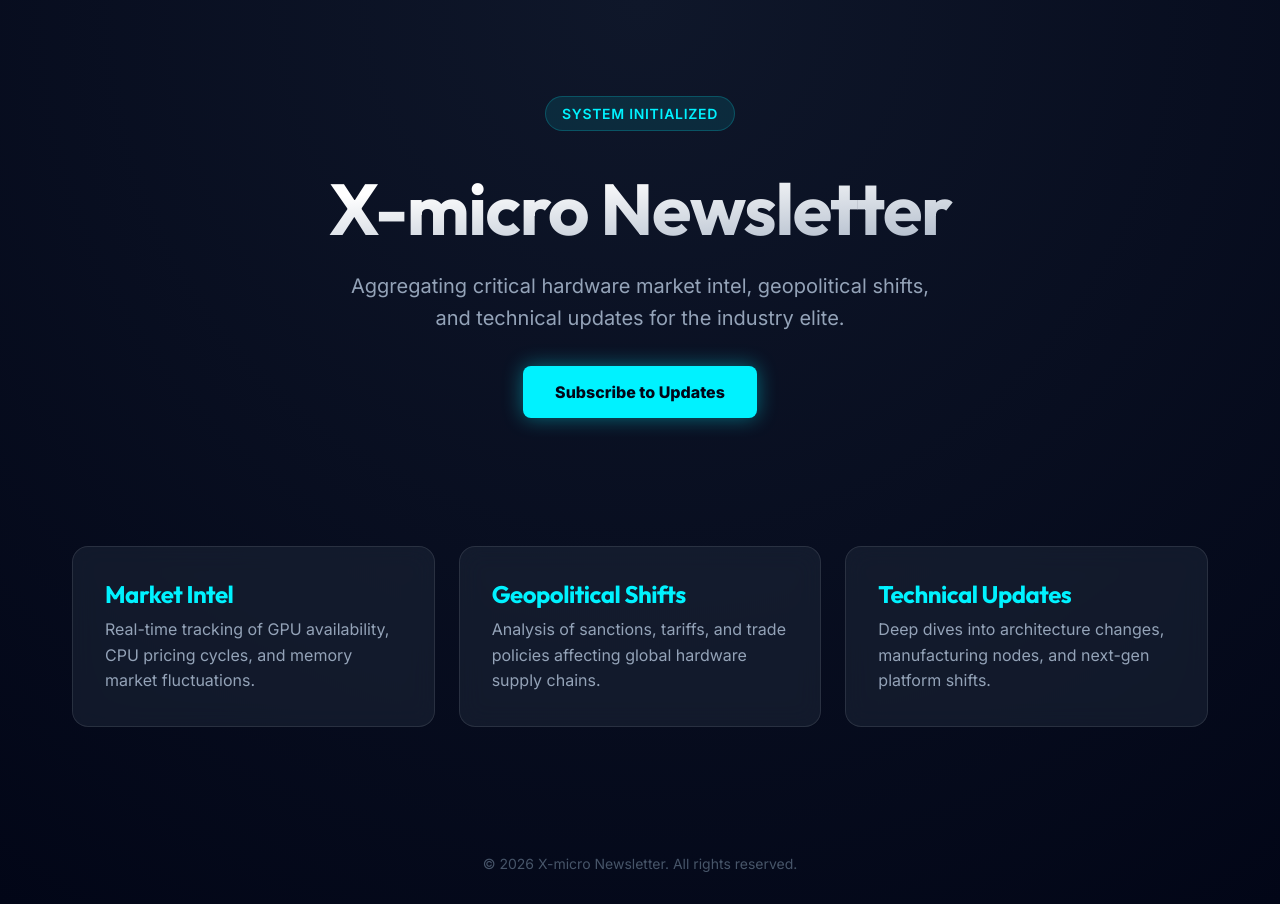
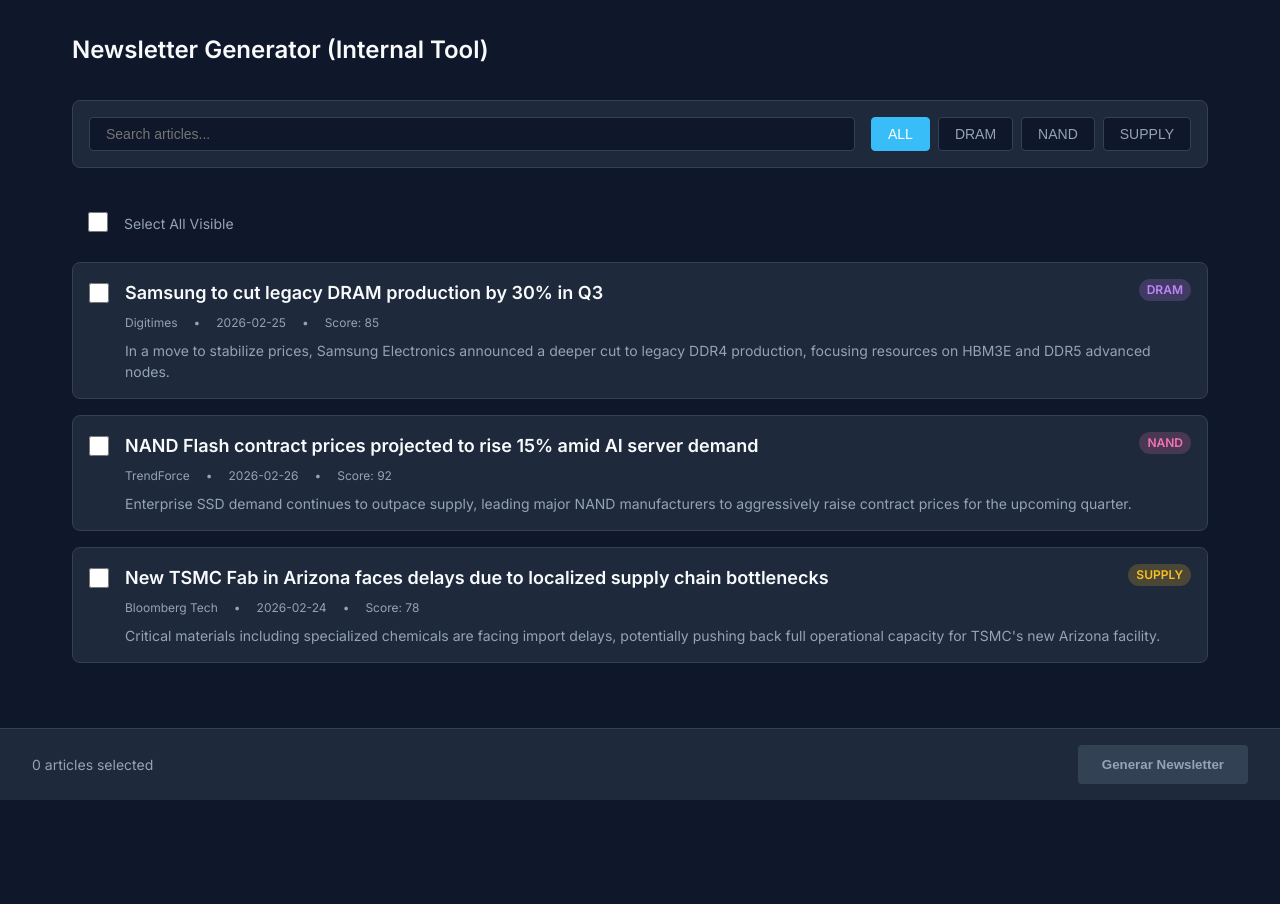
Before and after one commit to antaruii122/-xmicro-newsletter, a Next.js app: page / in a window 1280 px wide. After the commit the page ends 800 px from the top, so only its background shows below. Built offline with nearby package versions, Linux system fonts and the light colour scheme.

Commit message:
Refactor UI to internal dashboard matching n8n schema

```diff
--- a/app/globals.css
+++ b/app/globals.css
@@ -1,146 +1,236 @@
 :root {
-    --primary: #00f2ff;
-    --primary-glow: rgba(0, 242, 255, 0.3);
-    --background: #020617;
-    --foreground: #f8fafc;
-    --card-bg: rgba(30, 41, 59, 0.5);
-    --accent: #3b82f6;
-    --glass: rgba(15, 23, 42, 0.8);
+    --background: #0f172a;
+    --surface: #1e293b;
+    --surface-hover: #334155;
+    --border: #334155;
+    --text-primary: #f8fafc;
+    --text-secondary: #94a3b8;
+    --accent: #38bdf8;
+    --accent-hover: #0ea5e9;
+    --success: #22c55e;
+    --dram: #c084fc;
+    --nand: #f472b6;
+    --supply: #fbbf24;
 }
 
 * {
     box-sizing: border-box;
+    margin: 0;
     padding: 0;
-    margin: 0;
-}
-
-html,
-body {
-    max-width: 100vw;
-    overflow-x: hidden;
-    background-color: var(--background);
-    color: var(--foreground);
-    font-family: 'Inter', sans-serif;
 }
 
 body {
-    min-height: 100vh;
-    display: flex;
-    flex-direction: column;
-    background: radial-gradient(circle at 50% 0%, #0f172a 0%, #020617 100%);
+    background-color: var(--background);
+    color: var(--text-primary);
+    font-family: 'Inter', system-ui, sans-serif;
+    line-height: 1.5;
+    padding-bottom: 80px;
+    /* Space for bottom action bar */
 }
 
-h1,
-h2,
-h3 {
-    font-family: 'Outfit', sans-serif;
-    letter-spacing: -0.02em;
-}
-
-.container {
+.dashboard-container {
     max-width: 1200px;
     margin: 0 auto;
     padding: 2rem;
-    width: 100%;
 }
 
-header {
-    padding: 4rem 0;
-    text-align: center;
-    position: relative;
+.header {
+    margin-bottom: 2rem;
 }
 
-header::after {
-    content: '';
-    position: absolute;
-    top: 50%;
-    left: 50%;
-    transform: translate(-50%, -50%);
-    width: 200px;
-    height: 200px;
-    background: var(--primary-glow);
-    filter: blur(80px);
-    z-index: -1;
-}
-
-.hero-title {
-    font-size: 4.5rem;
-    font-weight: 800;
-    background: linear-gradient(to bottom right, #fff 30%, #94a3b8);
-    -webkit-background-clip: text;
-    background-clip: text;
-    -webkit-text-fill-color: transparent;
+.header h1 {
+    font-size: 1.5rem;
+    font-weight: 600;
     margin-bottom: 1rem;
 }
 
-.hero-subtitle {
-    font-size: 1.25rem;
-    color: #94a3b8;
-    max-width: 600px;
-    margin: 0 auto 2rem;
-    line-height: 1.6;
+.controls {
+    display: flex;
+    gap: 1rem;
+    align-items: center;
+    background: var(--surface);
+    padding: 1rem;
+    border-radius: 0.5rem;
+    border: 1px solid var(--border);
+    position: sticky;
+    top: 1rem;
+    z-index: 10;
 }
 
-.badge {
-    display: inline-block;
+.search-input {
+    flex: 1;
+    background: var(--background);
+    border: 1px solid var(--border);
+    color: var(--text-primary);
     padding: 0.5rem 1rem;
-    border-radius: 9999px;
-    background: rgba(0, 242, 255, 0.1);
-    border: 1px solid rgba(0, 242, 255, 0.2);
-    color: var(--primary);
-    font-weight: 600;
+    border-radius: 0.25rem;
     font-size: 0.875rem;
-    margin-bottom: 2rem;
-    text-transform: uppercase;
-    letter-spacing: 0.05em;
+    outline: none;
 }
 
-.status-grid {
-    display: grid;
-    grid-template-columns: repeat(auto-fit, minmax(280px, 1fr));
-    gap: 1.5rem;
-    margin-top: 4rem;
+.search-input:focus {
+    border-color: var(--accent);
 }
 
-.card {
-    background: var(--card-bg);
-    border: 1px solid rgba(255, 255, 255, 0.1);
-    padding: 2rem;
-    border-radius: 1rem;
-    backdrop-filter: blur(12px);
-    transition: all 0.3s ease;
+.filter-group {
+    display: flex;
+    gap: 0.5rem;
 }
 
-.card:hover {
-    border-color: var(--primary);
-    transform: translateY(-4px);
-    box-shadow: 0 10px 30px -10px rgba(0, 242, 255, 0.2);
+.filter-btn {
+    background: var(--background);
+    border: 1px solid var(--border);
+    color: var(--text-secondary);
+    padding: 0.5rem 1rem;
+    border-radius: 0.25rem;
+    font-size: 0.875rem;
+    cursor: pointer;
+    font-weight: 500;
+    transition: all 0.2s;
 }
 
-.card h3 {
-    color: var(--primary);
-    margin-bottom: 0.5rem;
-    font-size: 1.5rem;
+.filter-btn:hover {
+    background: var(--surface-hover);
+    color: var(--text-primary);
 }
 
-.card p {
-    color: #94a3b8;
-    line-height: 1.6;
+.filter-btn.active {
+    background: var(--accent);
+    color: #fff;
+    border-color: var(--accent);
 }
 
-.cta-button {
-    background: var(--primary);
-    color: #020617;
-    padding: 1rem 2rem;
-    border-radius: 0.5rem;
-    font-weight: 700;
-    text-decoration: none;
-    display: inline-block;
-    transition: transform 0.2s ease, box-shadow 0.2s ease;
-    box-shadow: 0 0 20px rgba(0, 242, 255, 0.4);
+.article-list {
+    display: flex;
+    flex-direction: column;
+    gap: 1rem;
+    margin-top: 2rem;
 }
 
-.cta-button:hover {
-    transform: scale(1.05);
-    box-shadow: 0 0 30px rgba(0, 242, 255, 0.6);
+.article-card {
+    display: flex;
+    gap: 1rem;
+    background: var(--surface);
+    border: 1px solid var(--border);
+    padding: 1rem;
+    border-radius: 0.5rem;
+    transition: border-color 0.2s;
 }
+
+.article-card:hover {
+    border-color: var(--accent);
+}
+
+.article-card.selected {
+    border-color: var(--success);
+    background: rgba(34, 197, 94, 0.05);
+}
+
+.checkbox-container {
+    padding-top: 0.25rem;
+}
+
+.custom-checkbox {
+    width: 1.25rem;
+    height: 1.25rem;
+    cursor: pointer;
+    accent-color: var(--success);
+}
+
+.article-content {
+    flex: 1;
+}
+
+.article-header {
+    display: flex;
+    justify-content: space-between;
+    align-items: flex-start;
+    margin-bottom: 0.5rem;
+}
+
+.article-title {
+    font-size: 1.125rem;
+    font-weight: 600;
+    color: var(--text-primary);
+    text-decoration: none;
+}
+
+.article-title:hover {
+    color: var(--accent);
+}
+
+.article-meta {
+    display: flex;
+    gap: 1rem;
+    font-size: 0.75rem;
+    color: var(--text-secondary);
+    margin-bottom: 0.5rem;
+}
+
+.tag {
+    padding: 0.125rem 0.5rem;
+    border-radius: 9999px;
+    font-size: 0.75rem;
+    font-weight: 600;
+    text-transform: uppercase;
+}
+
+.tag.DRAM {
+    background: rgba(192, 132, 252, 0.2);
+    color: var(--dram);
+}
+
+.tag.NAND {
+    background: rgba(244, 114, 182, 0.2);
+    color: var(--nand);
+}
+
+.tag.SUPPLY {
+    background: rgba(251, 191, 36, 0.2);
+    color: var(--supply);
+}
+
+.article-summary {
+    font-size: 0.875rem;
+    color: var(--text-secondary);
+}
+
+.action-bar {
+    position: fixed;
+    bottom: 0;
+    left: 0;
+    right: 0;
+    background: var(--surface);
+    border-top: 1px solid var(--border);
+    padding: 1rem 2rem;
+    display: flex;
+    justify-content: space-between;
+    align-items: center;
+    z-index: 20;
+}
+
+.selection-info {
+    font-size: 0.875rem;
+    color: var(--text-secondary);
+}
+
+.generate-btn {
+    background: var(--success);
+    color: #fff;
+    border: none;
+    padding: 0.75rem 1.5rem;
+    border-radius: 0.25rem;
+    font-weight: 600;
+    cursor: pointer;
+    transition: opacity 0.2s;
+}
+
+.generate-btn:hover:not(:disabled) {
+    opacity: 0.9;
+}
+
+.generate-btn:disabled {
+    background: var(--surface-hover);
+    color: var(--text-secondary);
+    cursor: not-allowed;
+}
--- a/app/page.tsx
+++ b/app/page.tsx
@@ -1,33 +1,203 @@
-export default function HomePage() {
+"use client";
+
+import { useState } from "react";
+
+// The exact structure matching n8n output
+interface Article {
+    id: string;
+    headline: string;
+    summary: string;
+    url: string;
+    source: string;
+    category: "DRAM" | "NAND" | "SUPPLY";
+    published_date: string;
+    score: number;
+}
+
+// Mock Data matching n8n schema
+const MOCK_ARTICLES: Article[] = [
+    {
+        id: "art-001",
+        headline: "Samsung to cut legacy DRAM production by 30% in Q3",
+        summary: "In a move to stabilize prices, Samsung Electronics announced a deeper cut to legacy DDR4 production, focusing resources on HBM3E and DDR5 advanced nodes.",
+        url: "https://example.com/samsung-dram-cut",
+        source: "Digitimes",
+        category: "DRAM",
+        published_date: "2026-02-25",
+        score: 85
+    },
+    {
+        id: "art-002",
+        headline: "NAND Flash contract prices projected to rise 15% amid AI server demand",
+        summary: "Enterprise SSD demand continues to outpace supply, leading major NAND manufacturers to aggressively raise contract prices for the upcoming quarter.",
+        url: "https://example.com/nand-price-hike",
+        source: "TrendForce",
+        category: "NAND",
+        published_date: "2026-02-26",
+        score: 92
+    },
+    {
+        id: "art-003",
+        headline: "New TSMC Fab in Arizona faces delays due to localized supply chain bottlenecks",
+        summary: "Critical materials including specialized chemicals are facing import delays, potentially pushing back full operational capacity for TSMC's new Arizona facility.",
+        url: "https://example.com/tsmc-az-delay",
+        source: "Bloomberg Tech",
+        category: "SUPPLY",
+        published_date: "2026-02-24",
+        score: 78
+    }
+];
+
+type FilterType = "ALL" | "DRAM" | "NAND" | "SUPPLY";
+
+export default function InternalDashboard() {
+    const [searchQuery, setSearchQuery] = useState("");
+    const [activeFilter, setActiveFilter] = useState<FilterType>("ALL");
+    const [selectedIds, setSelectedIds] = useState<Set<string>>(new Set());
+
+    // Filter logic
+    const filteredArticles = MOCK_ARTICLES.filter((article) => {
+        const matchesFilter = activeFilter === "ALL" || article.category === activeFilter;
+        const matchesSearch =
+            article.headline.toLowerCase().includes(searchQuery.toLowerCase()) ||
+            article.summary.toLowerCase().includes(searchQuery.toLowerCase());
+        return matchesFilter && matchesSearch;
+    });
+
+    // Toggle single selection
+    const toggleSelection = (id: string) => {
+        const next = new Set(selectedIds);
+        if (next.has(id)) {
+            next.delete(id);
+        } else {
+            next.add(id);
+        }
+        setSelectedIds(next);
+    };
+
+    // Toggle all visible logic
+    const toggleAllVisible = () => {
+        if (filteredArticles.length === 0) return;
+
+        // If all visible are selected, deselect them. Otherwise, select all visible.
+        const allVisibleSelected = filteredArticles.every(a => selectedIds.has(a.id));
+
+        if (allVisibleSelected) {
+            // Remove visible ones from selection
+            const next = new Set(selectedIds);
+            filteredArticles.forEach(a => next.delete(a.id));
+            setSelectedIds(next);
+        } else {
+            // Add all visible to selection
+            const next = new Set(selectedIds);
+            filteredArticles.forEach(a => next.add(a.id));
+            setSelectedIds(next);
+        }
+    };
+
+    const handleGenerate = () => {
+        const selectedArticles = MOCK_ARTICLES.filter(a => selectedIds.has(a.id));
+        console.log("Generating newsletter with:", selectedArticles);
+        alert(`Newsletter Generation Triggered for ${selectedIds.size} articles. Check console.`);
+    };
+
     return (
-        <main className="container">
-            <header>
-                <div className="badge">System Initialized</div>
-                <h1 className="hero-title">X-micro Newsletter</h1>
-                <p className="hero-subtitle">
-                    Aggregating critical hardware market intel, geopolitical shifts, and technical updates for the industry elite.
-                </p>
-                <a href="#" className="cta-button">Subscribe to Updates</a>
+        <div className="dashboard-container">
+            <header className="header">
+                <h1>Newsletter Generator (Internal Tool)</h1>
             </header>
 
-            <section className="status-grid">
-                <div className="card">
-                    <h3>Market Intel</h3>
-                    <p>Real-time tracking of GPU availability, CPU pricing cycles, and memory market fluctuations.</p>
+            <div className="controls">
+                <input
+                    type="text"
+                    className="search-input"
+                    placeholder="Search articles..."
+                    value={searchQuery}
+                    onChange={(e) => setSearchQuery(e.target.value)}
+                />
+                <div className="filter-group">
+                    {(["ALL", "DRAM", "NAND", "SUPPLY"] as FilterType[]).map((filter) => (
+                        <button
+                            key={filter}
+                            className={`filter-btn ${activeFilter === filter ? 'active' : ''}`}
+                            onClick={() => setActiveFilter(filter)}
+                        >
+                            {filter}
+                        </button>
+                    ))}
                 </div>
-                <div className="card">
-                    <h3>Geopolitical Shifts</h3>
-                    <p>Analysis of sanctions, tariffs, and trade policies affecting global hardware supply chains.</p>
+            </div>
+
+            <div className="article-list">
+                {/* Bulk select visible */}
+                {filteredArticles.length > 0 && (
+                    <div className="article-card" style={{ padding: '0.5rem 1rem', background: 'transparent', border: 'none' }}>
+                        <div className="checkbox-container">
+                            <input
+                                type="checkbox"
+                                className="custom-checkbox"
+                                checked={filteredArticles.every(a => selectedIds.has(a.id))}
+                                onChange={toggleAllVisible}
+                                title="Select/Deselect all visible"
+                            />
+                        </div>
+                        <div className="article-content" style={{ display: 'flex', alignItems: 'center', color: 'var(--text-secondary)', fontSize: '0.875rem' }}>
+                            Select All Visible
+                        </div>
+                    </div>
+                )}
+
+                {filteredArticles.length === 0 ? (
+                    <div style={{ padding: '2rem', textAlign: 'center', color: 'var(--text-secondary)' }}>
+                        No articles found matching filters.
+                    </div>
+                ) : (
+                    filteredArticles.map((article) => {
+                        const isSelected = selectedIds.has(article.id);
+                        return (
+                            <div key={article.id} className={`article-card ${isSelected ? 'selected' : ''}`}>
+                                <div className="checkbox-container">
+                                    <input
+                                        type="checkbox"
+                                        className="custom-checkbox"
+                                        checked={isSelected}
+                                        onChange={() => toggleSelection(article.id)}
+                                    />
+                                </div>
+                                <div className="article-content">
+                                    <div className="article-header">
+                                        <a href={article.url} target="_blank" rel="noopener noreferrer" className="article-title">
+                                            {article.headline}
+                                        </a>
+                                        <span className={`tag ${article.category}`}>{article.category}</span>
+                                    </div>
+                                    <div className="article-meta">
+                                        <span>{article.source}</span>
+                                        <span>&bull;</span>
+                                        <span>{article.published_date}</span>
+                                        <span>&bull;</span>
+                                        <span>Score: {article.score}</span>
+                                    </div>
+                                    <p className="article-summary">{article.summary}</p>
+                                </div>
+                            </div>
+                        );
+                    })
+                )}
+            </div>
+
+            <div className="action-bar">
+                <div className="selection-info">
+                    {selectedIds.size} article{selectedIds.size !== 1 ? 's' : ''} selected
                 </div>
-                <div className="card">
-                    <h3>Technical Updates</h3>
-                    <p>Deep dives into architecture changes, manufacturing nodes, and next-gen platform shifts.</p>
-                </div>
-            </section>
-
-            <footer style={{ marginTop: '8rem', textAlign: 'center', color: '#475569', fontSize: '0.875rem' }}>
-                &copy; {new Date().getFullYear()} X-micro Newsletter. All rights reserved.
-            </footer>
-        </main>
+                <button
+                    className="generate-btn"
+                    disabled={selectedIds.size === 0}
+                    onClick={handleGenerate}
+                >
+                    Generar Newsletter
+                </button>
+            </div>
+        </div>
     );
 }
```
